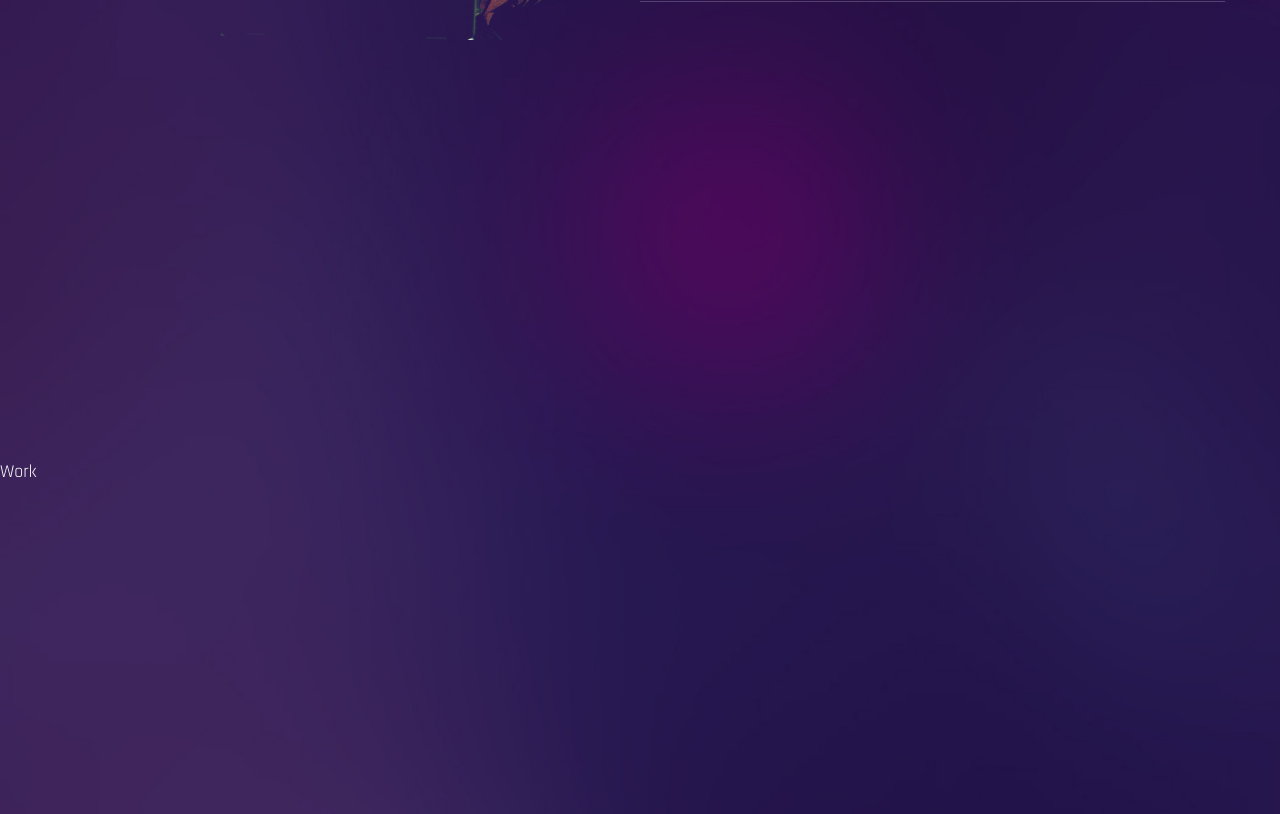
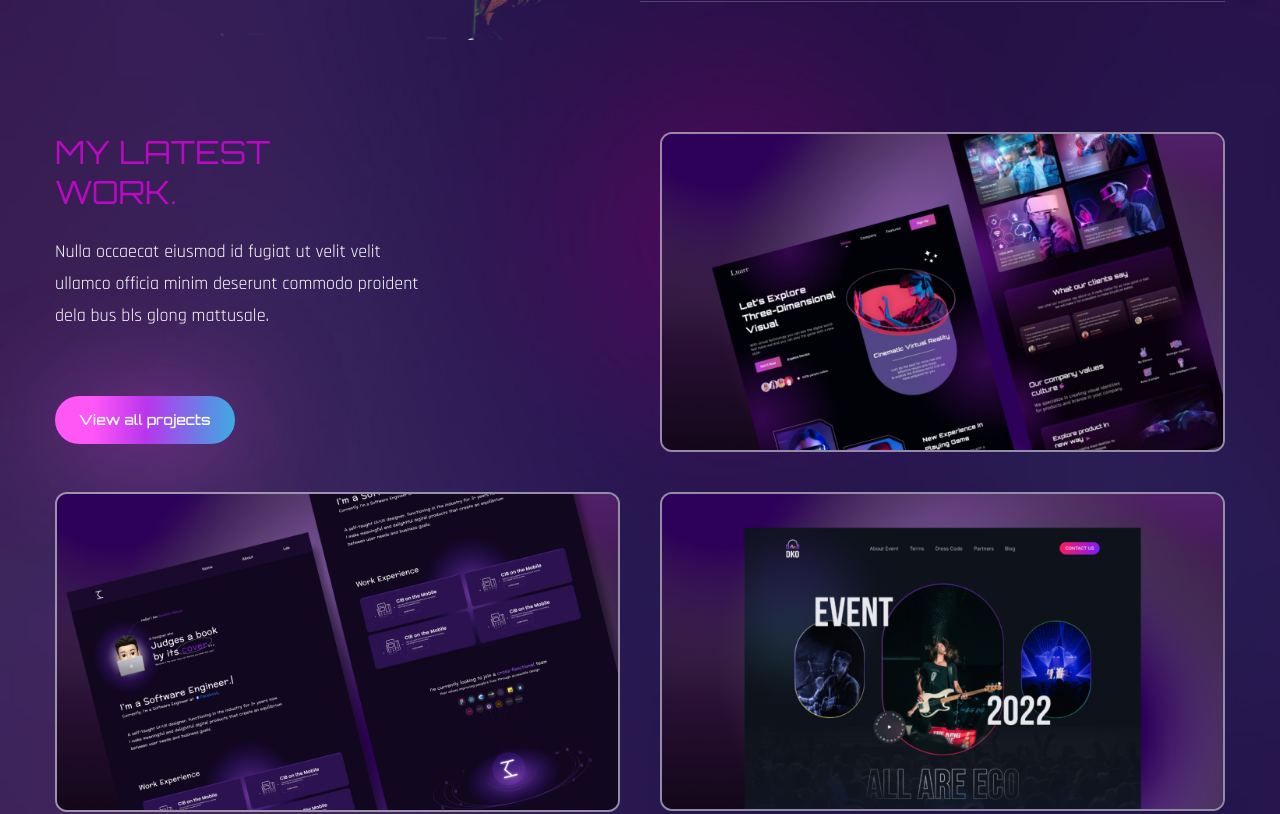
Before and after one commit to MauLight/vite-react-tailwind-portfolio, a React (Vite) app: page / in a window 1280 px wide. Shown: the part 2400-3214 px from the top of the page. Built offline with nearby package versions, Linux system fonts and the light colour scheme; a web font is replaced by a local one.

Commit message:
work component added, image card added

```diff
--- a/src/components/Work.jsx
+++ b/src/components/Work.jsx
@@ -1,7 +1,64 @@
-import React from 'react';
+import { motion } from 'framer-motion'
+import { fadeIn } from '../variants';
+import img1 from '../assets/portfolio-img1.png'
+import img2 from '../assets/portfolio-img2.png'
+import img3 from '../assets/portfolio-img3.png'
+
+const ImageHolder = ({ skill, project, img }) => {
+  return (
+    <div className='group relative overflow-hidden border-2 border-white/50 rounded-xl'>
+      {/* overlay */}
+      <div className='group-hover:bg-black/70 w-full h-full absolute z-40 transition-all duration-300'></div>
+      {/* img */}
+      <img className='group-hover:scale-125 transition-all duration-500' src={img} alt='' />
+      {/* pretitle */}
+      <div className='absolute -bottom-full left-12 group-hover:bottom-24 transition-all duration-500 z-50'><span className='text-gradient'>{skill}</span></div>
+      {/* title */}
+      <div className='absolute -bottom-full left-12 group-hover:bottom-14 transition-all duration-700 z-50'><span className='text-3xl text-white'>{project}</span></div>
+    </div>
+  )
+}
 
 const Work = () => {
-  return <div className="section" id='work'>Work</div>;
+  return (
+    <section className="section" id='work'>
+      <div className="container mx-auto">
+        <div className='flex flex-col lg:flex-row gap-x-10'>
+          <motion.div
+            variants={fadeIn('left', 0.3)}
+            initial="hidden"
+            whileInView={'show'}
+            viewport={{ once: false, amount: 0.4 }}
+            className='flex-1 flex flex-col gap-y-12 mb-10 lg:mb-0'>
+            {/* text */}
+            <div>
+              <h2 className='h2 leading-tight text-accent'>
+                My Latest
+                <br />
+                Work.
+              </h2>
+              <p className='max-w-sm mb-16'>
+                Nulla occaecat eiusmod id fugiat ut velit velit ullamco officia minim deserunt commodo proident dela bus bls glong mattusale.
+              </p>
+              <button className='btn btn-sm'>View all projects</button>
+            </div>
+            {/* image */}
+            <ImageHolder skill={"FullStack Development"} project={"Project Title"} img={img1} />
+          </motion.div>
+          <motion.div
+            variants={fadeIn('right', 0.3)}
+            initial="hidden"
+            whileInView={'show'}
+            viewport={{ once: false, amount: 0.4 }}
+            className='flex-1 flex flex-col gap-y-10'>
+            {/* image */}
+            <ImageHolder skill={"UX/UI Design"} project={"Project Title"} img={img2} />
+            <ImageHolder skill={"Video Editing"} project={"Project Title"} img={img3} />
+          </motion.div>
+        </div>
+      </div>
+    </section>
+  )
 };
 
 export default Work;
```
